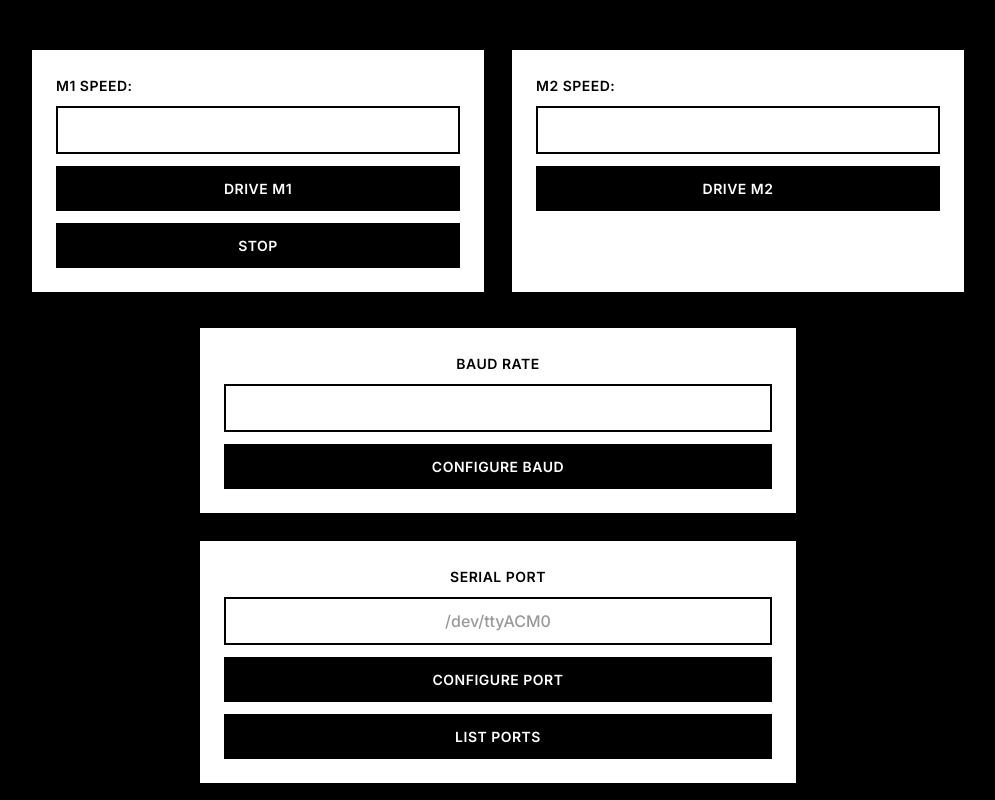
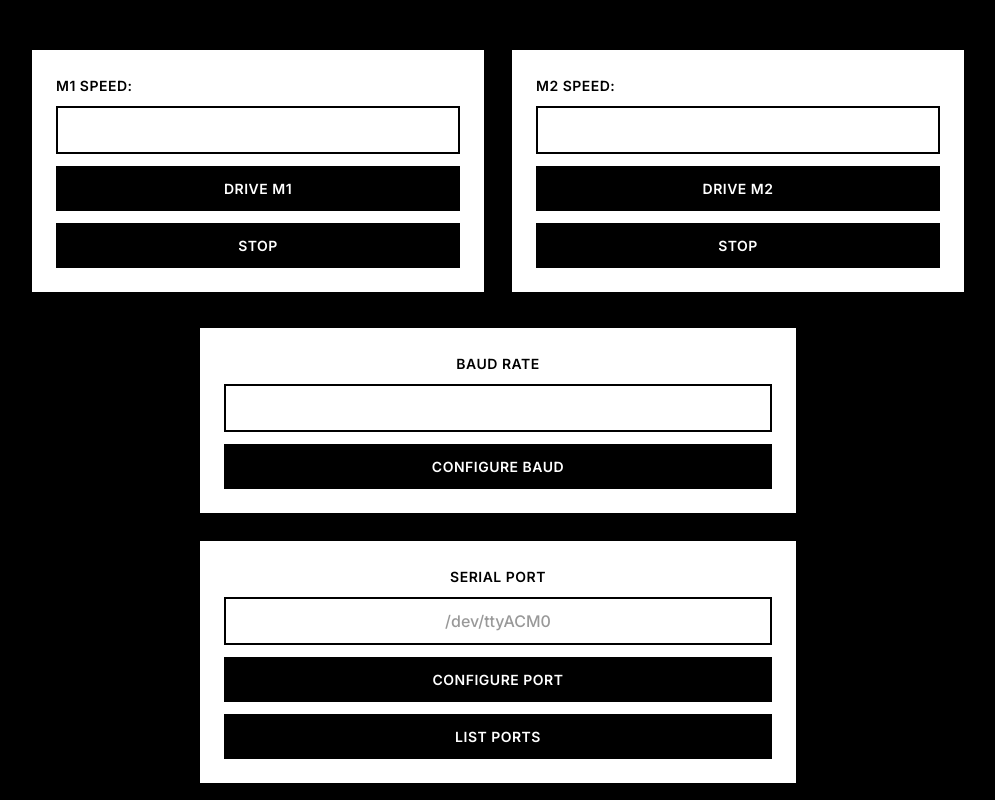
Before and after one commit to lazytatzv/motion_studio, a React (Vite) app: page / in a window 1280 px wide. Shown: the top 800 px of the page, without its empty margins (142-1137 px from the left). Built offline with nearby package versions, Linux system fonts and the light colour scheme.

Commit message:
fix stop button UI

```diff
--- a/src/App.tsx
+++ b/src/App.tsx
@@ -154,9 +154,9 @@ function App() {
             />
           </div>
           <button onClick={handleDriveM1}>Drive M1</button>
-        <div className="stop-m1">
-          <button onClick={handleStopM1}>STOP</button>
-        </div>
+          <div className="stop-m1">
+            <button onClick={handleStopM1}>STOP</button>
+          </div>
         </div>
 
         <div className="motor-container">
@@ -169,8 +169,9 @@ function App() {
               onChange={(e) => setMotorSpeedM2(e.target.value === "" ? "" : Number(e.target.value))}
             />
           </div>
+          <button onClick={handleDriveM2}>Drive M2</button>
           <div className="stop-m2">
-            <button onClick={handleDriveM2}>Drive M2</button>
+            <button onClick={handleStopM2}>STOP</button>
           </div>
         </div>
       </div>
```
